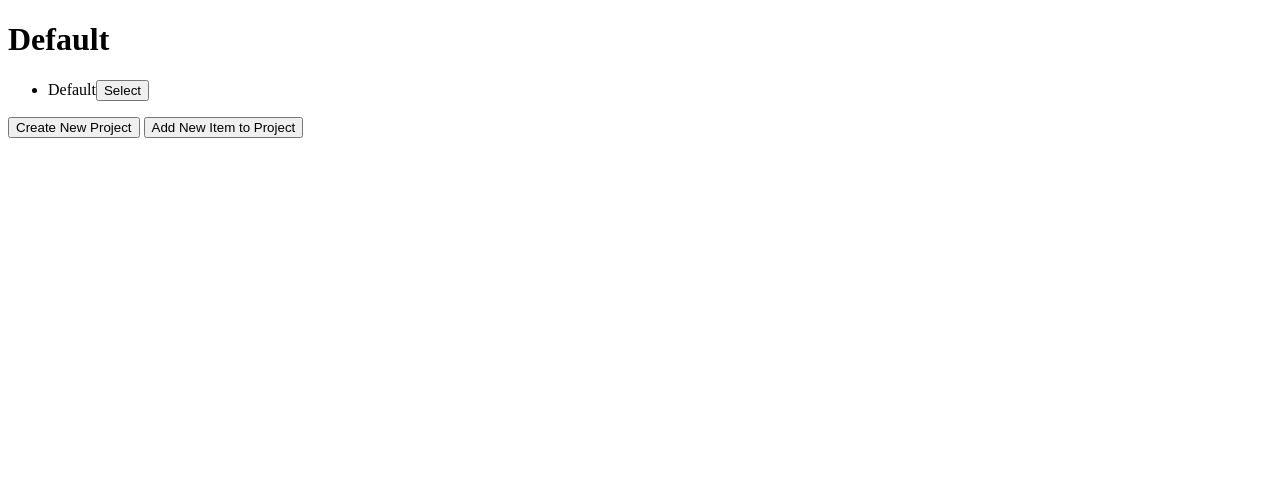
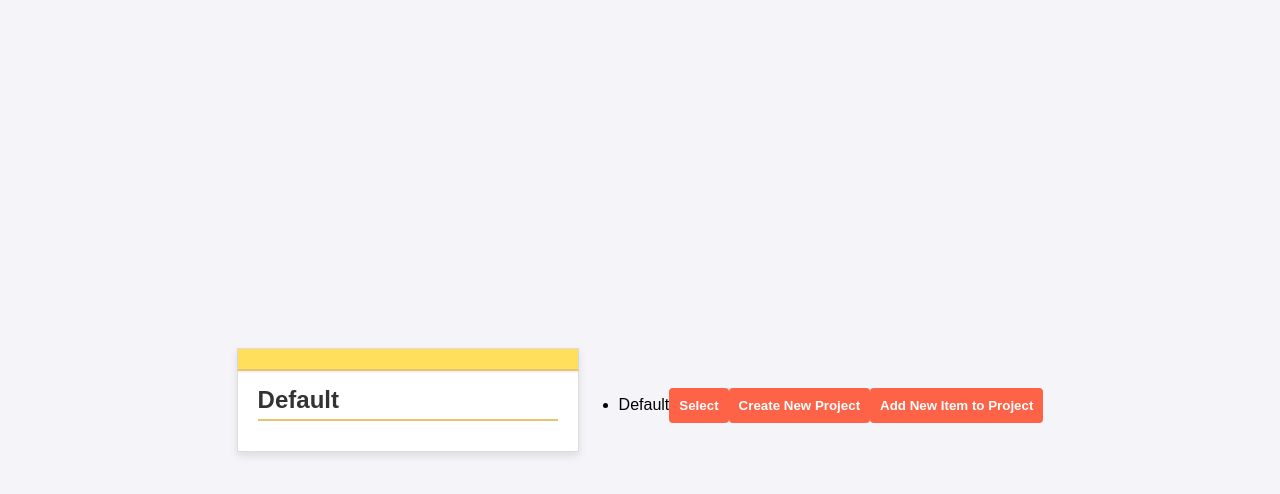
Before and after one commit to new-coder-2006/odin-todo, a website built with webpack: page src/template.html in a window 1280 px wide. Built offline with nearby package versions, Linux system fonts and the light colour scheme.

Commit message:
began adding some basic CSS styling with the help of ChatGPT

```diff
--- a/src/styles.css
+++ b/src/styles.css
@@ -1 +1,67 @@
 /* styles.css */
+body {
+    font-family: 'Arial', sans-serif;
+    background-color: #f4f4f9;
+    display: flex;
+    justify-content: center;
+    align-items: center;
+    height: 100vh;
+    margin: 0;
+}
+
+button {
+    padding: 10px;
+    margin-top: 10px;
+    background-color: #ff6347; /* tomato red */
+    color: white;
+    border: none;
+    cursor: pointer;
+    border-radius: 4px;
+    font-weight: bold;
+}
+
+button:hover {
+    background-color: #e55347;
+}
+
+.current-project {
+    background: #fff;
+    border: 1px solid #ddd;
+    width: 300px;
+    padding: 20px;
+    box-shadow: 0 4px 8px rgba(0, 0, 0, 0.1);
+    position: relative;
+}
+
+.current-project::before {
+    content: '';
+    position: absolute;
+    top: 0;
+    left: 0;
+    width: 100%;
+    height: 20px;
+    background-color: #ffdf5b;
+    box-shadow: 0 1px 2px rgba(0, 0, 0, 0.1);
+    border-bottom: 2px solid #e9c46a;
+}
+
+.current-project h1 {
+    font-size: 24px;
+    margin-bottom: 10px;
+    border-bottom: 2px solid #e9c46a;
+    padding-bottom: 5px;
+    color: #333;
+}
+
+.current-project ul {
+    list-style-type: none;
+    padding: 0;
+    margin: 0;
+    padding-left: 20px;
+}
+
+.current-project ul li {
+    padding: 8px 0;
+    border-bottom: 1px dashed #ddd;
+    position: relative;
+}
```
